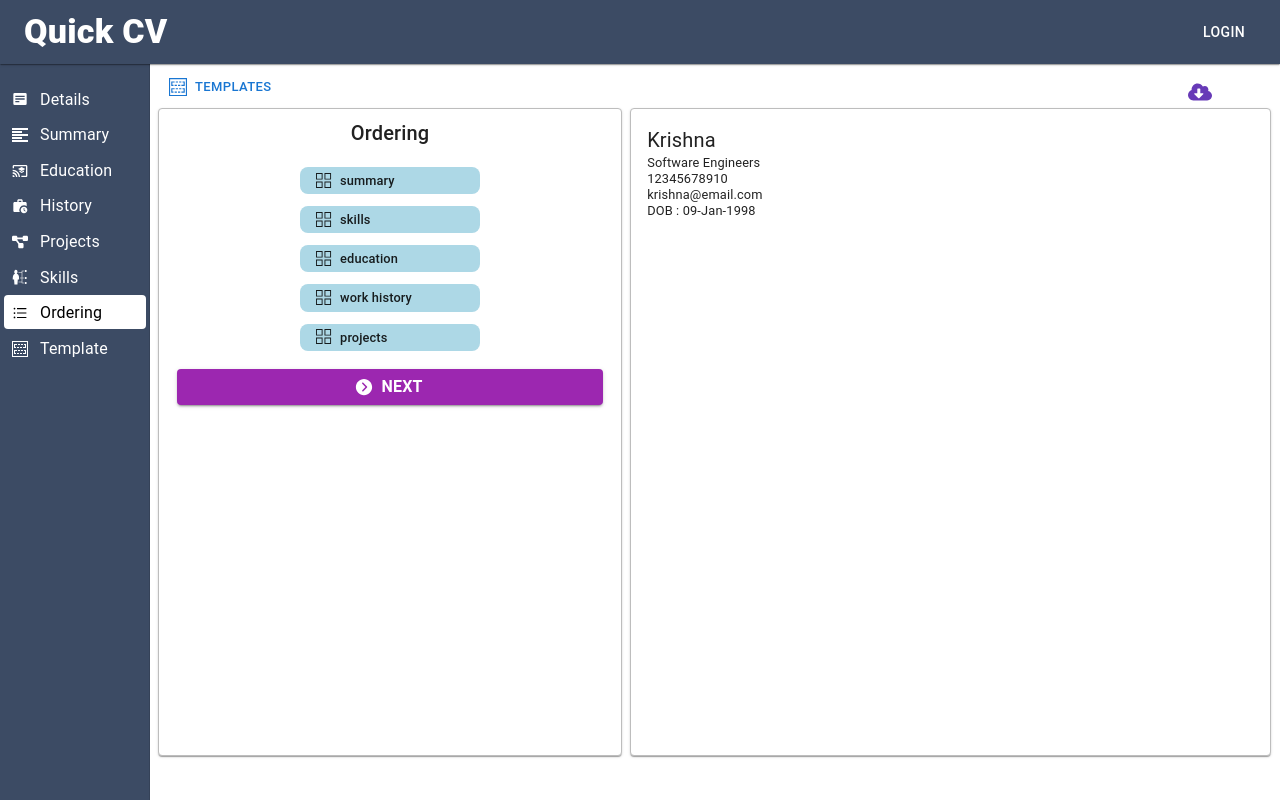
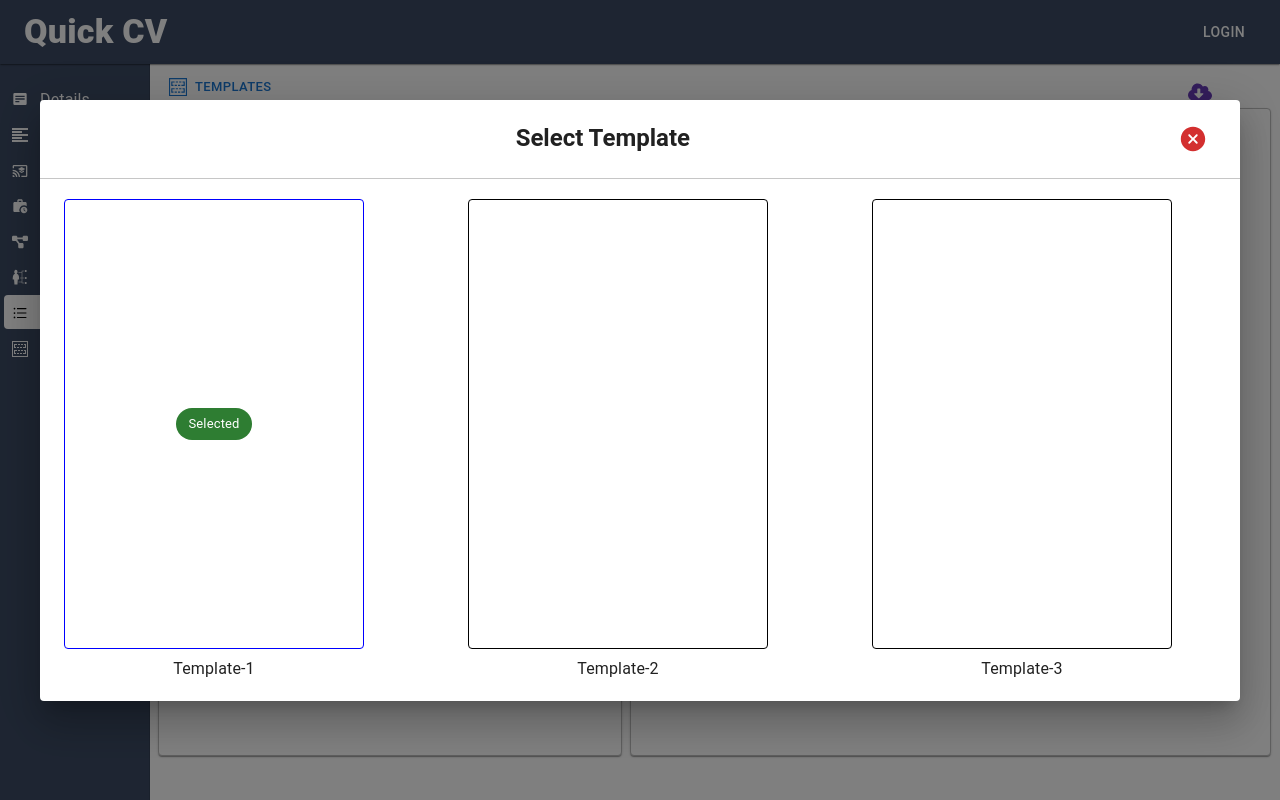
Before and after one commit to YITO-org/quick-cv-ui, a React (Vite) app: page /resumebuilder/ordering in a window 1280 px wide. Both pictures are taken after a click on the button "TEMPLATES". Built offline with nearby package versions, Linux system fonts and the light colour scheme.

Commit message:
header added , resume pop added.

```diff
--- a/src/actions/resumeActions.ts
+++ b/src/actions/resumeActions.ts
@@ -125,9 +125,9 @@ export const updateResume = (cv : any)=>(_dispatch : any)=>{
     }
   }
 
-  return axios.post<any>('/apis/updateResume' , cv , config).then((res)=>{
+  return axios.post<any>('/apis/updateResume' , cv , config).then((_res)=>{
    // callBack(res)
-   console.log(res);
+  // console.log(res);
   }).catch((err)=>{
     console.log(err);
     //callBack(err)
--- a/src/components/resumeHeader/ResumeHeader.tsx
+++ b/src/components/resumeHeader/ResumeHeader.tsx
@@ -1,19 +1,42 @@
 'use client'
-import { Box, Button, Grid, IconButton, Tooltip, Zoom } from "@mui/material";
-import React from "react";
+import { Box, Button, Typography , Dialog , DialogContent, DialogTitle, Grid, IconButton, Stack, Tooltip, Zoom, Divider, Chip } from "@mui/material";
+import React, { useState } from "react";
 import { FaCloudDownloadAlt } from "react-icons/fa";
 import { FiEye } from "react-icons/fi";
+import { IoIosCloseCircle } from "react-icons/io";
 import { ImInsertTemplate } from "react-icons/im";
 import { connect } from "react-redux";
 import { useNavigate } from "react-router-dom";
 
-let ResumeHeader : React.FC<{}> = ()=>{
+let ResumeHeader : React.FC<any> = (props)=>{
+
+  let { saveAndDownload, cv, selectedTemplate } = props;
+
+  let _selectedTemplate : string
+
+  if (cv && !cv.selectedTemplate) {
+    _selectedTemplate = "Template-1"
+  }else{
+    _selectedTemplate = cv.selectedTemplate
+  }
 
   let nav = useNavigate();
+
+  let [state , setState] = useState({
+    showChangeTemplate : false
+  })
 
   let viewResume = () => {
     nav("/resumebuilder/ViewResume")
   }
+
+  let openCloseChangeTemplate = ()=>{
+    setState({...state , showChangeTemplate : !state.showChangeTemplate });
+  }
+
+  // let temp: any = ['temp-1', 'temp-1', 'temp-1', 'temp-4', 'temp-4', 'temp-4']
+
+
 
   return(
     <React.Fragment>
@@ -22,19 +45,19 @@ let ResumeHeader : React.FC<{}> = ()=>{
 
           <Grid xs={8} sm={10} md={10} lg={11} xl={11}>
             <Tooltip title='Change Template' placement='right' TransitionComponent={Zoom} >
-              <Button variant='text' color='primary' size='small' startIcon={<ImInsertTemplate />} >Templates</Button>
+              <Button variant='text' color='primary' size='small' startIcon={<ImInsertTemplate />} onClick={openCloseChangeTemplate}  >Templates</Button>
             </Tooltip>
           </Grid>
 
           <Grid xs={4} sm={2} md={2} lg={1} xl={1}>
-            <Tooltip title='Download' placement='right' TransitionComponent={Zoom} >
-              <IconButton>
+            <Tooltip title='Download' placement='right' TransitionComponent={Zoom}  >
+              <IconButton onClick={saveAndDownload} >
                 <FaCloudDownloadAlt color='#673ab7' />
               </IconButton>
             </Tooltip>
 
             <Tooltip   title='View Resume' placement='bottom' TransitionComponent={Zoom} >
-              <IconButton sx={{ display: { xl: 'none', lg: 'none' } }} >
+              <IconButton sx={{ display: { xl: 'none', lg: 'none' }}} >
                 <FiEye onClick={viewResume} color='#3f51b5' />
               </IconButton>
             </Tooltip>
@@ -42,6 +65,83 @@ let ResumeHeader : React.FC<{}> = ()=>{
 
         </Grid>
       </Box>
+
+
+    <Dialog
+                             open={state.showChangeTemplate}
+                             onClose={openCloseChangeTemplate}
+                             fullWidth={true}
+                            maxWidth={'lg'}
+                            PaperProps={{
+                            component: 'form',
+                            onSubmit: (_event : React.FormEvent<HTMLFormElement>) => {
+                                // event.preventDefault();
+                                // if(clone){
+                                //     createCloneResume();
+                                // }else{
+                                //     createResume();
+                                // }
+                            },
+                            }}
+                        >
+
+                             <DialogTitle>
+                              <Stack direction='row'
+                               alignItems='center'
+                              spacing={60}
+                              justifyContent='flex-end'
+                               // justifyContent='space-between'
+                              >
+                               <Typography variant='h5' fontFamily='revert' fontWeight='bold'> Select Template </Typography>
+                                <IconButton onClick={openCloseChangeTemplate} color='error' >
+                                    <IoIosCloseCircle size={30} />
+                                </IconButton>
+                              </Stack>
+                            </DialogTitle>
+                            <Divider />
+                            <DialogContent>
+                              <Stack direction='row' columnGap={13} flexWrap='wrap' rowGap={2} >
+                            {
+                              cv?.templates?.map((e:string,_index:number)=>(
+                                <>
+                                 <Box>
+
+                                  <Box
+                                      sx={{
+                                        width : "300px",
+                                        height : '450px',
+                                        borderRadius : 1,
+                                        border: _selectedTemplate == e ? "1px solid blue" : "1px solid black",
+                                        borderWidth : '0.5px',
+                                        // justifyItems : 'center',
+                                        // alignContent : 'center',
+                                        display : 'flex',
+                                        justifyContent : 'center',
+                                        alignItems : 'center'
+                                      }}
+                                      onClick={() => { selectedTemplate('selectedTemplate', e); openCloseChangeTemplate() }}
+                                      >
+                                        {
+                                        _selectedTemplate == e &&
+                                          <Chip label='Selected' color='success' variant='filled' />
+                                        // <Typography textAlign='center' >{e}</Typography>
+                                        }
+                                  </Box>
+                                      <Typography textAlign='center' marginTop={1}>{e}</Typography>
+                                        </Box>
+                                    </>
+                                ))
+                              }
+                              </Stack>
+                            </DialogContent>
+                            {/* <DialogActions>
+                            <Button variant='contained' size='small' type="submit">Create</Button>
+                            <Button variant='contained' size='small' color='error' onClick={()=>{}}>Cancel</Button>
+                            </DialogActions> */}
+                        </Dialog>
+
+
+
     </React.Fragment>
   )
 }
@@ -53,3 +153,19 @@ let stateToProps = ( _state: any ) => ({
 })
 
 export default connect(stateToProps, (dispatch: any) => ({ dispatch }))(ResumeHeader);
+
+
+
+// sx = {
+//   cv.selectedTemplate == e ?
+//     {
+//       width: '10%',
+//       px: 1,
+//       border: 3,
+//       borderColor: 'lightblue',
+//       borderRadius: 2,
+//       //boxShadow : 2
+
+//       boxShadow: '24px 24px 50px 20px lightblue',
+//     } : {}
+// }
--- a/src/screens/cvInfoData.tsx
+++ b/src/screens/cvInfoData.tsx
@@ -90,6 +90,10 @@ let CVInfoData : React.FC<any> = (props)=>{
         props.dispatch(setInformation(e.target.name , e.target.value))
     }
 
+  let selectTempleate2 = (name :string , template : string): void => {
+    props.dispatch(setInformation(name , template))
+  }
+
     // let viewResume = ()=>{
     //     nav("/resumebuilder/ViewResume")
     // }
@@ -97,13 +101,12 @@ let CVInfoData : React.FC<any> = (props)=>{
     let saveAndDownload = ()=>{
         let {cv} = props;
 
-        // console.log({cv});
-
-        props.dispatch(setLoader());
+       props.dispatch(setLoader());
        if(cv.resumeId){
            props.dispatch(updateResume(resumeInfoConvertJsonToString(cv)))
-       }
-       cv.downloadFunction();
+        }
+        cv.downloadFunction();
+
     }
 
     let accordionOpenClose = (index:boolean | number | null | undefined) : void=>{
@@ -114,7 +117,10 @@ let CVInfoData : React.FC<any> = (props)=>{
     return(
         <React.Fragment>
 
-              <ResumeHeader />
+        <ResumeHeader saveAndDownload={saveAndDownload}
+                      cv={cv}
+                      selectedTemplate={selectTempleate2}
+                      />
 
             <Grid container  columnGap={1} >
              <Grid xs={12} sm={12} md={12}  lg={5} xl={5}>
--- a/src/screens/detailes.tsx
+++ b/src/screens/detailes.tsx
@@ -5,11 +5,13 @@ import ReactQuill from 'react-quill';
 import { connect } from "react-redux";
 import { IoIosArrowDroprightCircle } from "react-icons/io";
 import Res from "../resumes";
-import { setInformation } from "../actions";
+import { setInformation, setLoader } from "../actions";
 import { styles } from "../styles/styles";
 import 'react-quill/dist/quill.snow.css';
 import { detailesFieldsInterface } from "../interfaces/types";
 import ResumeHeader from "../components/resumeHeader/ResumeHeader";
+import { updateResume } from "../actions/resumeActions";
+import { resumeInfoConvertJsonToString } from "../utils";
 // import styles from "../styles/detailes.module.css";
 
 
@@ -49,13 +51,29 @@ let Detailes : React.FC<any> = (props)=>{
 		}
 	}
 
+  let saveAndDownload = ()=>{
+          let {cv} = props;
+
+         props.dispatch(setLoader());
+         if(cv.resumeId){
+             props.dispatch(updateResume(resumeInfoConvertJsonToString(cv)))
+          }
+          cv.downloadFunction();
+
+      }
+
+      let selectTempleate2 = (name :string , template : string): void => {
+          props.dispatch(setInformation(name , template))
+        }
+
+
   let fildes: detailesFieldsInterface[] = [/*'name'*/ { 'displayNameAndPlaceholder': 'Name', orginalName: 'name' }, { displayNameAndPlaceholder: 'Designation', orginalName: 'designation' }, { displayNameAndPlaceholder: 'Birth Date', orginalName: 'DOB' }, { displayNameAndPlaceholder: 'Mobile Number', orginalName: 'phoneNumber' }, { displayNameAndPlaceholder: 'Email', orginalName: 'email' }, { displayNameAndPlaceholder: 'Github', orginalName: 'github' }, { displayNameAndPlaceholder: 'Linkedin', orginalName: 'linkedin' }]
 
     return(
         <React.Fragment>
             {/* view Button => display in xs , sm , md screens only */}
 
-            <ResumeHeader />
+        <ResumeHeader saveAndDownload={saveAndDownload} cv={cv} selectedTemplate={selectTempleate2} />
 
                 <Grid container  columnGap={1} >
                     <Grid xs={12} sm={12} md={12} lg={5} xl={5}>
@@ -71,6 +89,7 @@ let Detailes : React.FC<any> = (props)=>{
                                                     <InputLabel sx={styles.input_lable}>{e['displayNameAndPlaceholder']}</InputLabel>
                                                     <TextField type="text"
                                                      size='small'
+                                                     fullWidth={true}
                                                      name={e.orginalName} value={cv[e.orginalName]} onChange={change} />
                                                   </Grid>
                                                 ))
--- a/src/screens/ordering.tsx
+++ b/src/screens/ordering.tsx
@@ -16,7 +16,7 @@ let Ordering : React.FC<any> = (props)=>{
     let dragOverField = useRef<number>(0)
 
 
-    React.useEffect(()=>{console.log(order)},[])
+//    React.useEffect(()=>{console.log(order)},[])
 
     let filterSpecialCharacter = (str : string)=>{
         return str.split('_').join(' ');
```
